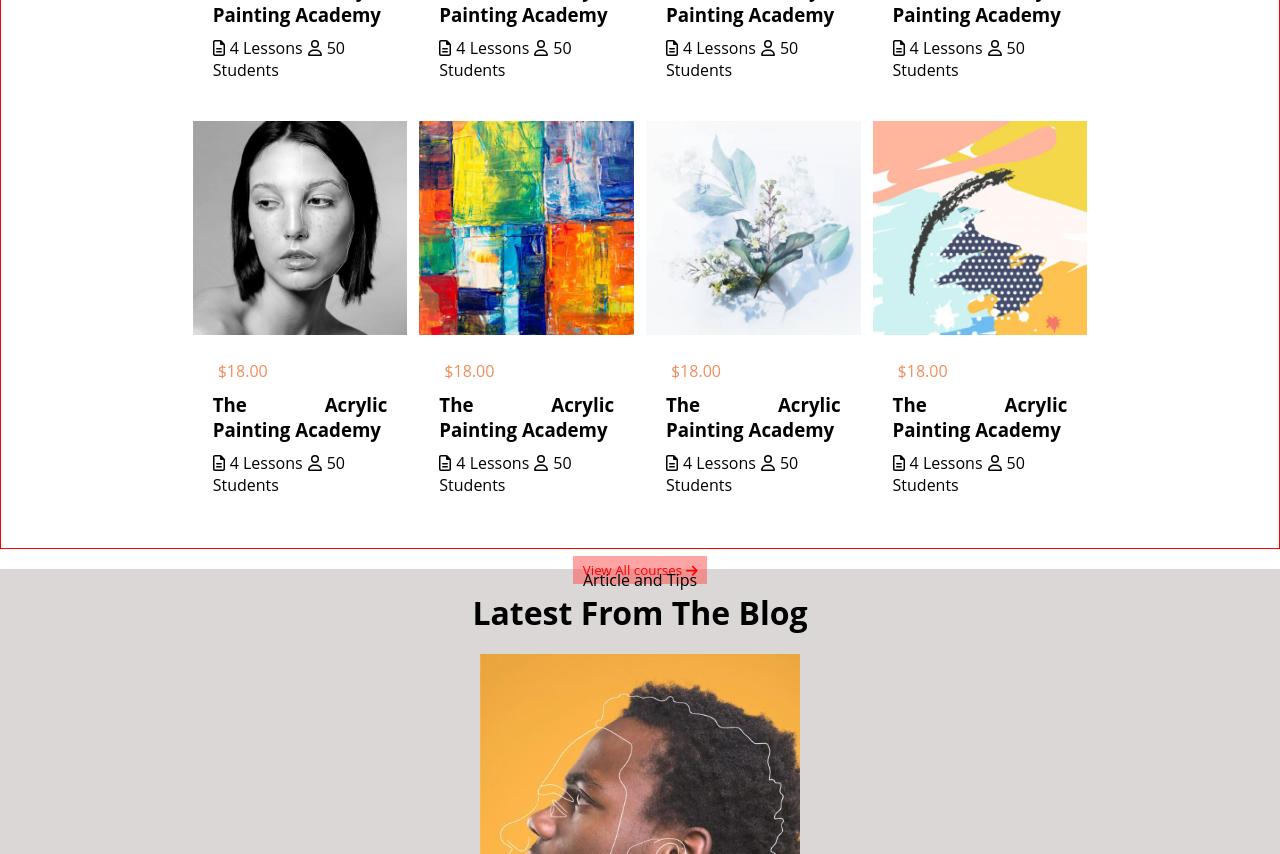
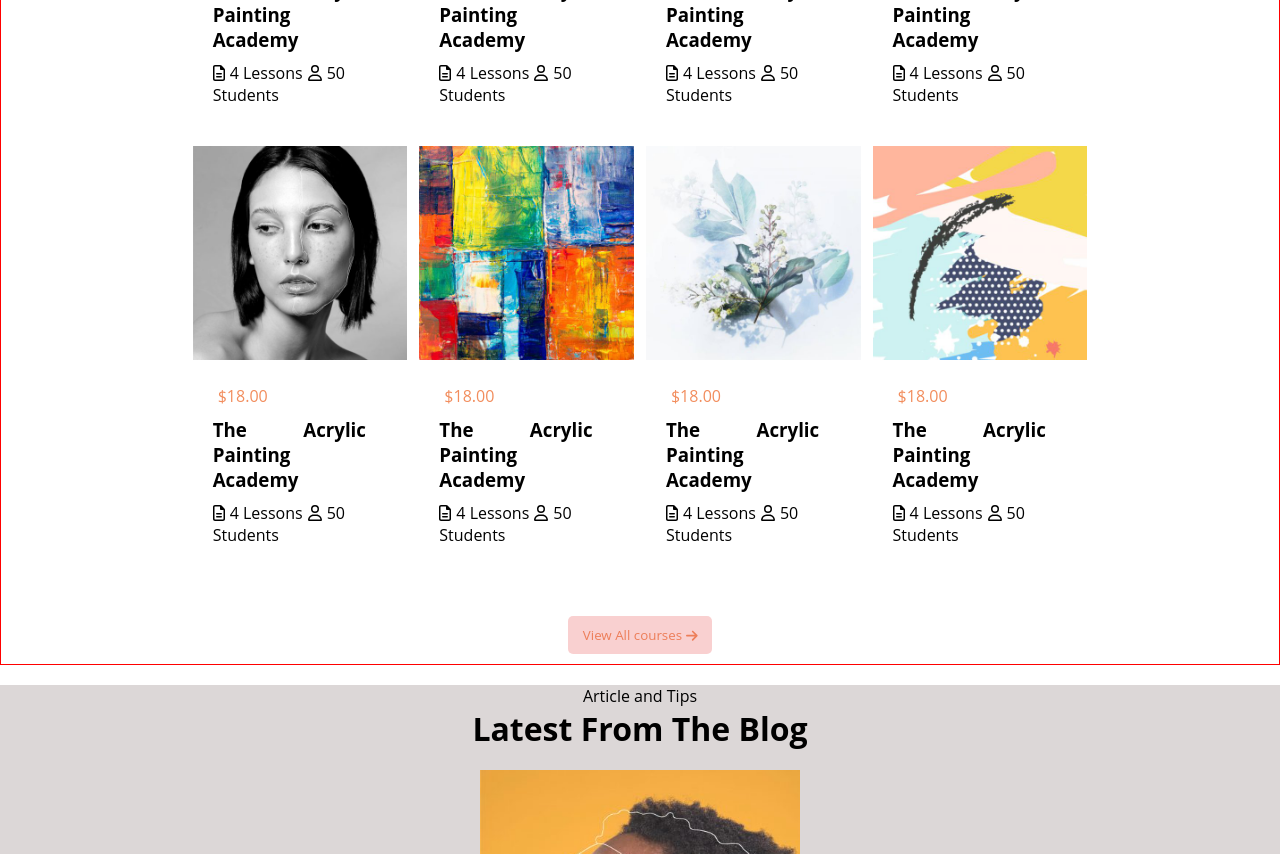
Before and after one commit to ManuelAvanzi/proj-html-vuejs, a Vue app: page / in a window 1280 px wide. Shown: the part 2980-3834 px from the top of the page. Built offline with nearby package versions, Linux system fonts and the light colour scheme.

Commit message:
mainD animation style.scss

```diff
--- a/src/App.vue
+++ b/src/App.vue
@@ -11,7 +11,7 @@
      <main-f/>
      <footer-a/>
      <footer-b :exploreList="this.exploreList" :informationList="this.informationList"/>
-     <progetto-uno/>
+
 
   </div>
 </template>
@@ -31,7 +31,7 @@ import MainF from './components/mainF.vue'
 
 import FooterA from './components/footerA.vue'
 import FooterB from './components/footerB.vue'
-import ProgettoUno from './components/progettoUno.vue'
+
 
 
 
@@ -54,7 +54,7 @@ export default {
     MainF,
     FooterA,
     FooterB,
-    ProgettoUno,
+
 
 
 
--- a/src/components/MainD.vue
+++ b/src/components/MainD.vue
@@ -114,63 +114,5 @@ export default {
 
 
 <style lang="scss" scoped>
-
-
-.section-container{
-    width: 100%;
-    height: 950px;
-    border:1px solid red;
-
-    .button-container{
-        margin:20px auto;
-        width: 50%;
-        text-align: center;
-        button{
-            background-color: rgba(253, 75, 75, 0.5);
-            color:red;
-            padding:5px 10px;
-            border:none;
-        }
-    }
-
-    .center-text{
-        margin:20px auto;
-        text-align: center;
-    }
-    .cards-container{
-        width: 70%;
-        margin:0 auto;
-
-        display: flex;
-        justify-content: space-between;
-
-        .card{
-            width: 24%;
-
-
-            img{
-                width: 100%;
-            }
-            .card-text-container{
-                padding:20px;
-                margin-bottom:20px;
-                .price{
-                    color:#f28d5d;
-
-                }
-                h3{
-                    text-align: justify;
-                    margin:10px 0;
-                }
-                span{
-                    margin:0 5px;
-                    margin-bottom:20px;
-
-                }
-            }
-        }
-
-
-    }
-}
+@import '@/style/mainD.scss';
 </style>
--- a/src/components/mainB.vue
+++ b/src/components/mainB.vue
@@ -11,7 +11,7 @@
               <p>As a coach and mentor, my ultimate goal is to motivate visual artists toward inspired action. I help you get you back on track to being the productive, creative, meaningful and authentic artist you truly want to be.I support artists in crafting and living a creative life as well as feeling good about themselves and their art.</p>
               <br>
               <p>As an artist and an educator for nearly 30 years, I understand what it takes to create. </p>
-              <button class>Get started today</button>
+              <button >Get started today</button>
           </div>
         </div>
     </div>
--- /dev/null
+++ b/src/style/mainD.scss
@@ -0,0 +1,85 @@
+
+
+.section-container{
+    width: 100%;
+
+    border:1px solid red;
+
+    .button-container{
+        margin:10px auto;
+        width: 50%;
+        text-align: center;
+        button{
+        color:rgba(233, 99, 50, 0.755);
+        padding:10px 15px;
+        margin-top:20px;
+        background-color: #ee80805f;
+        border:none;
+        border-radius: 5px;
+        border-color:none;
+
+        &:hover {
+
+        background-color:rgba(247, 73, 10, 0.967);
+        color:white;
+    }
+    }
+    }
+
+    .center-text{
+        margin:20px auto;
+        text-align: center;
+    }
+    .cards-container{
+        width: 70%;
+        margin:0 auto;
+
+        display: flex;
+        justify-content: space-between;
+
+        .card{
+            width: 24%;
+            position:relative;
+
+
+            img{
+                width: 100%;
+
+                 &:hover {
+                  transform: scale(1.1);
+                  transition: all 2s;
+                 }
+
+
+            }
+
+            .card-text-container{
+                padding:20px;
+                margin-bottom:20px;
+                width:90%;
+
+                &:hover {
+                transition: all .1s;
+                border:2px solid #f28d5d;
+                border-radius:4px;
+                }
+                .price{
+                    color:#f28d5d;
+                }
+                h3{
+                    text-align: justify;
+                    margin:10px 0;
+                }
+                span{
+                    margin:0 5px;
+                    margin-bottom:20px;
+
+                }
+
+            }
+        }
+
+
+    }
+
+}
```
